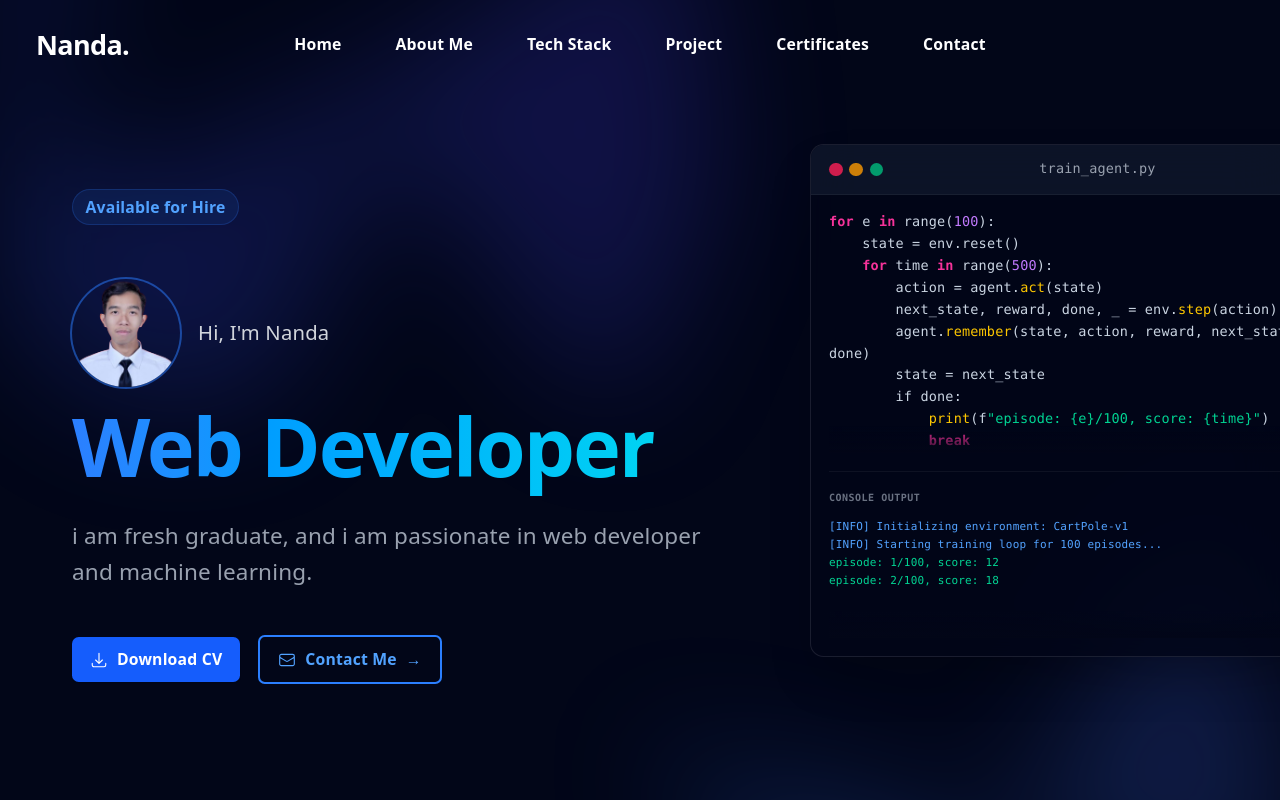
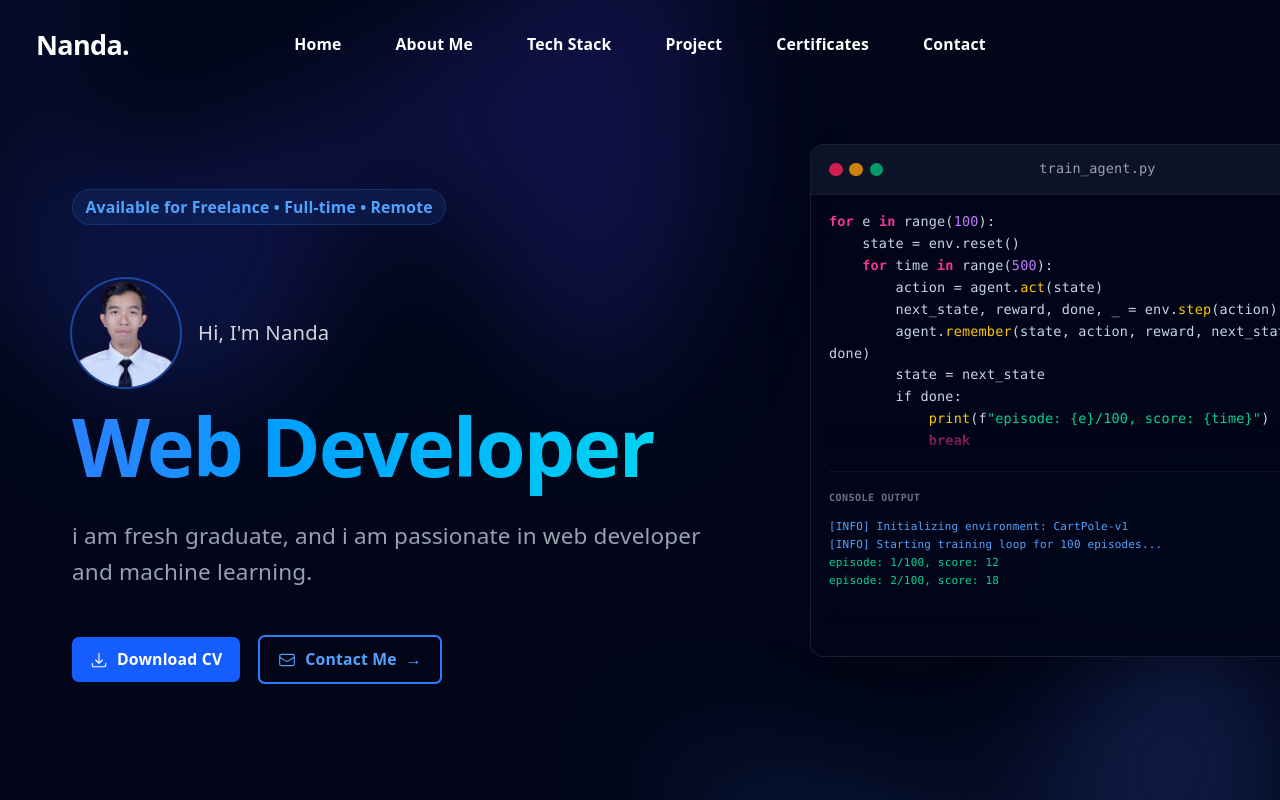
Before and after one commit to Zakynovan18/portofolio, a React (Vite) app: page / in a window 1280 px wide. Shown: the top 800 px of the page. Built offline with nearby package versions, Linux system fonts and the light colour scheme.

Commit message:
change available to work

```diff
--- a/src/pages/Home.tsx
+++ b/src/pages/Home.tsx
@@ -125,7 +125,7 @@ export default function Home() {
             <div className="mt-16 sm:mt-24 lg:mt-8">
               <a href="#" className="inline-flex flex-wrap items-center gap-x-3 gap-y-2">
   <span className="rounded-full bg-blue-500/10 px-3 py-1 text-sm/6 font-semibold text-blue-400 ring-1 ring-inset ring-blue-500/20 whitespace-nowrap">
-      Available for Hire
+      Available for Freelance • Full-time • Remote
   </span>
 </a>
             </div>
```
